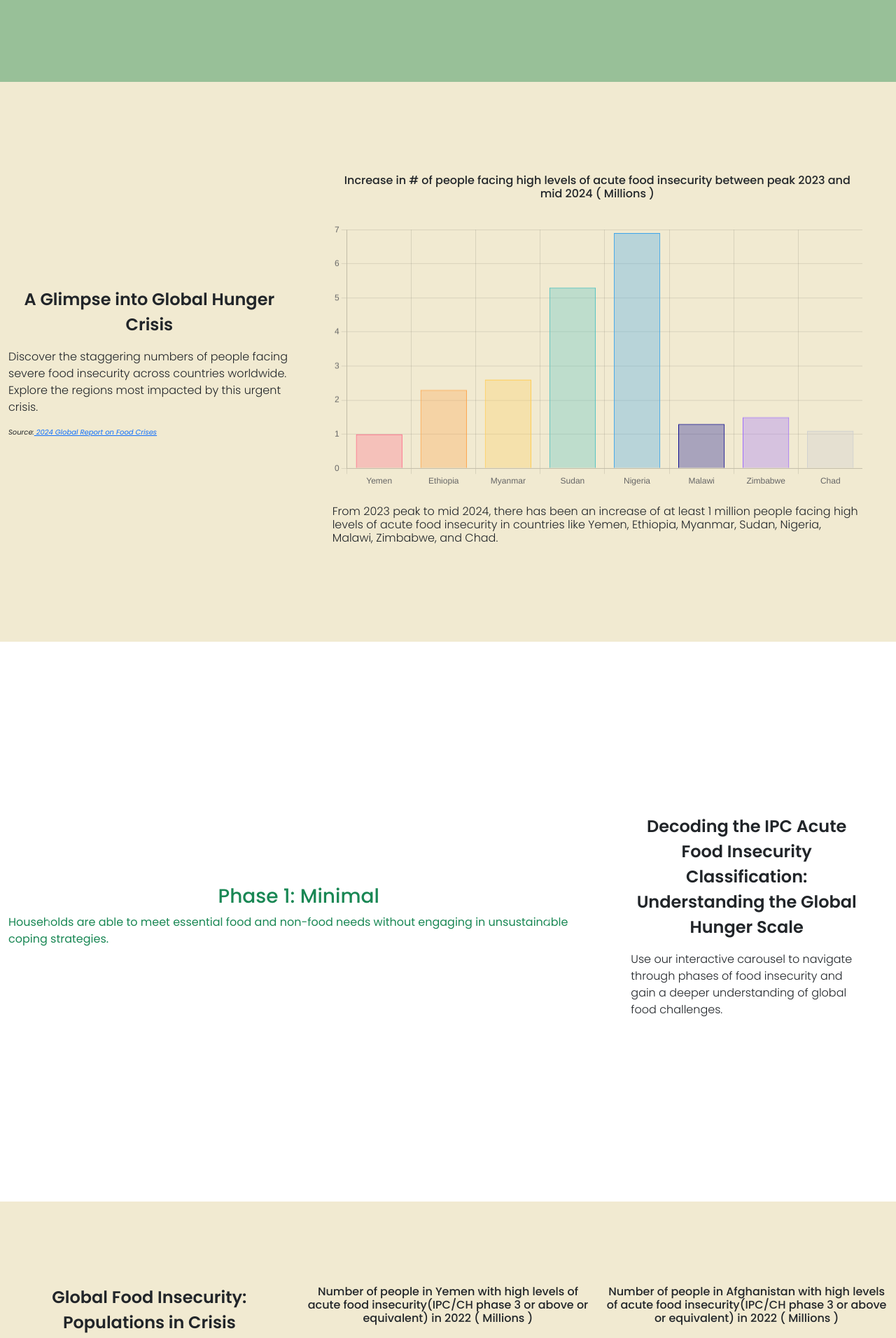
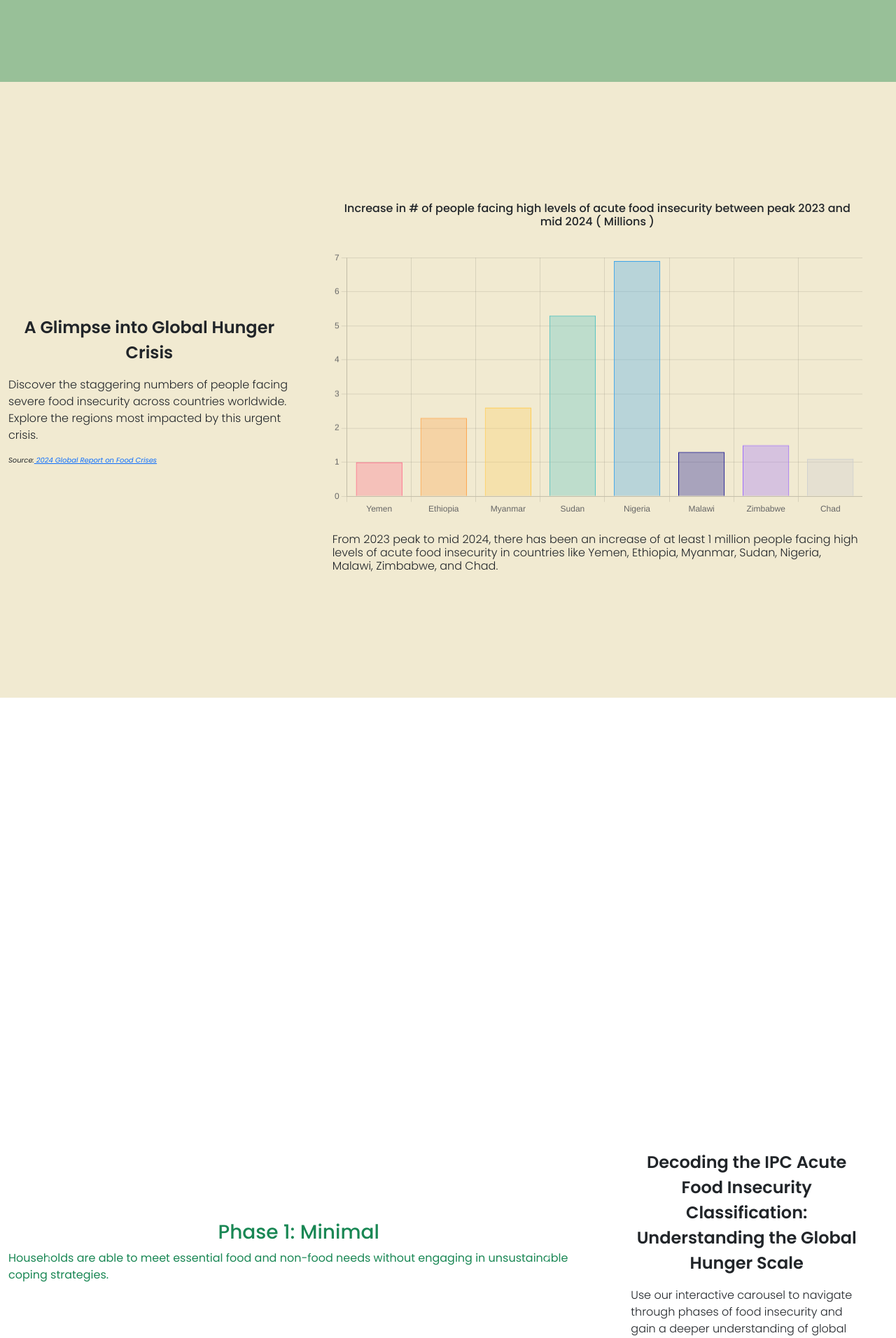
Before and after one commit to LuaYiNing/wad2Proj, a PHP site: page /frontend/home.html in a window 1280 px wide. Shown: the part 766-2678 px from the top of the page at 70% size. Run offline with PHP 8.4, Linux system fonts and the light colour scheme; some libraries are stand-ins or nearby versions; some web fonts are replaced.

Commit message:
Update home.css

```diff
--- a/public/frontend/home.css
+++ b/public/frontend/home.css
@@ -53,7 +53,7 @@
 
 
 .section {
-    height: 100vh;
+    height: 110vh;
     width: 100%;
     background-color: #f1ead1;
     background-size: cover;
@@ -66,7 +66,7 @@
 
 }
 .section2 {
-    height: 100vh;
+    height: 200vh;
     width: 100%;
     background-color: #ffffff;
     background-size: cover;
@@ -80,7 +80,7 @@
 }
 
 .impact-section{
-    height: 160vh;
+    height: 180vh;
     width: 100%;
     background-color: #ffffff;
     background-size: cover;
```
